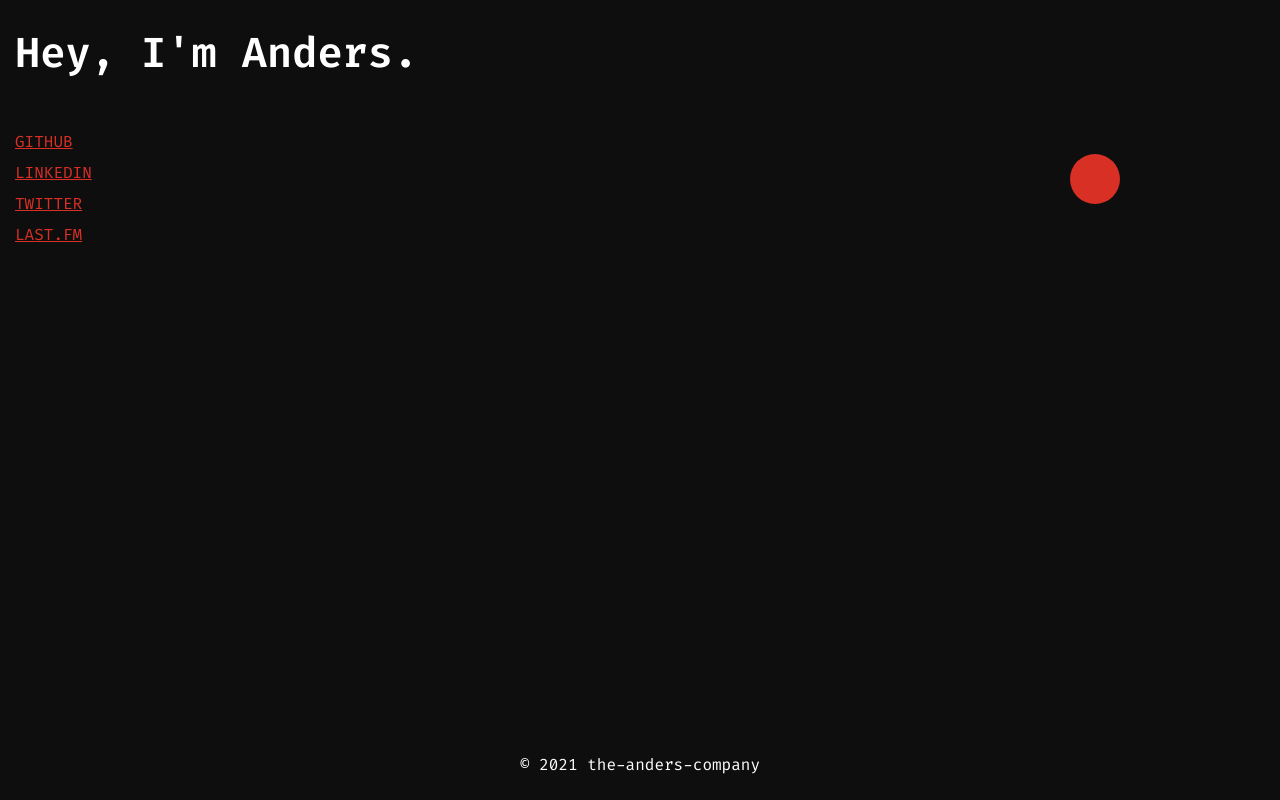
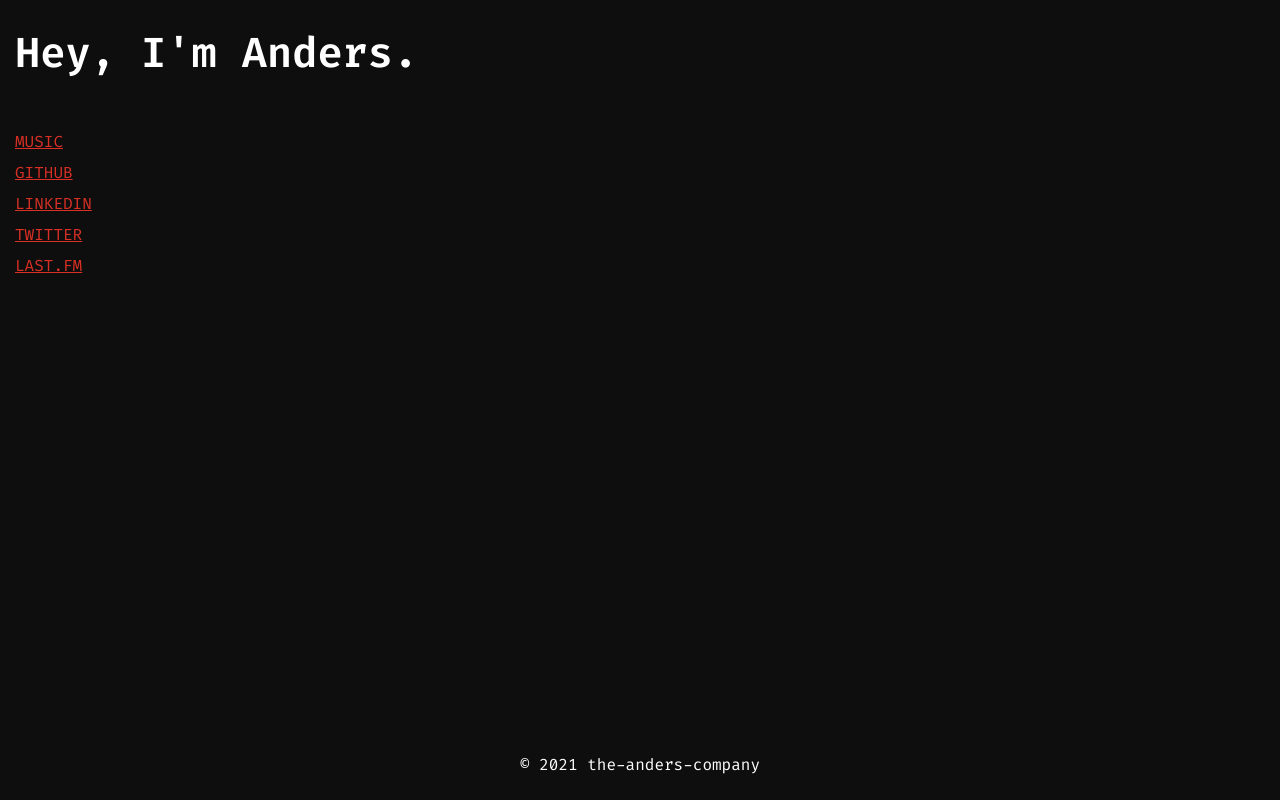
Before and after one commit to anderskristo/anderskristo.github.io, a Next.js app: page / in a window 1280 px wide. Built offline with nearby package versions, Linux system fonts and the light colour scheme.

Commit message:
changed link to music

```diff
--- a/pages/index.tsx
+++ b/pages/index.tsx
@@ -7,6 +7,11 @@ import { LinkType } from '../utils/types';
 
 const Home: NextPage = () => {
   const links:LinkType[] = [
+    {
+      text: 'Music',
+      url: '/music',
+      target: '_self',
+    },
     {
       text: 'Github',
       url: 'https://github.com/anderskristo',
@@ -36,9 +41,6 @@ const Home: NextPage = () => {
           return <LinkItem link={link} key={index} />;
         })}
       </Links>
-      <SecretLink>
-        <Link href="/music"> </Link>
-      </SecretLink>
     </MainLayout>
   )
 };
@@ -49,28 +51,3 @@ const Links = styled.ul`
   padding: 0;
   margin: 50px 0 0;
 `;
-
-const SecretLink = styled.div`
-  position: absolute;
-  right: 10px;
-  top: 10px;
-  width: 50px;
-  height: 50px;
-  background: ${(props) => props.theme.colors.primary};
-  border-radius: 50%;
-  transition: all 350ms ease;
-  @media (min-width: 768px) {
-    right: 160px;
-    top: 20%;
-  }
-  &:hover {
-    background: ${(props) => props.theme.colors.primary_darker};
-    border-top-left-radius: 0;
-    border-bottom-right-radius: 0;
-  }
-  a {
-    display: block;
-    height: inherit;
-    width: inherit;
-  }
-`;
```
